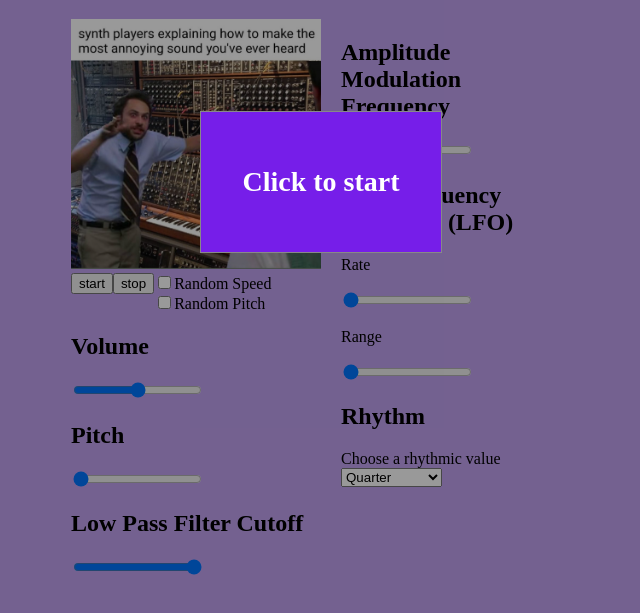
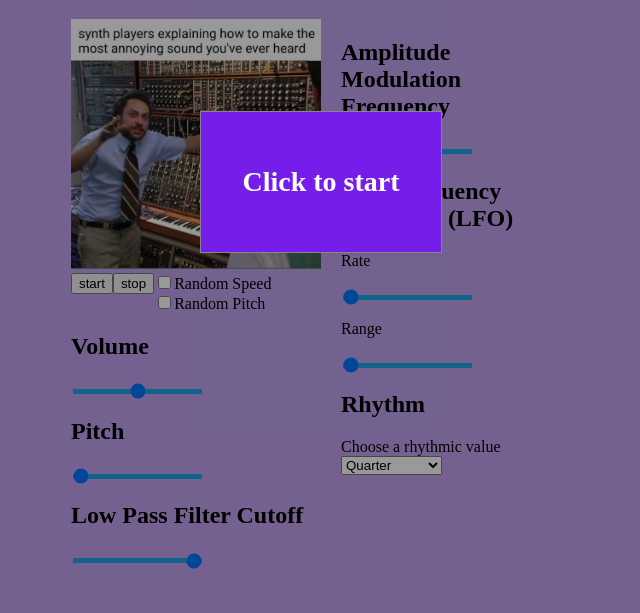
Before and after one commit to TrevorVillwock/synth_sandbox, a plain HTML site: page index.html in a window 1280 px wide. Shown: the part 81-694 px from the top of the page, without its empty margins (319-959 px from the left). Drawn offline with nearby package versions, Linux system fonts and the light colour scheme.

Commit message:
styles sliders

```diff
--- a/styles.css
+++ b/styles.css
@@ -99,12 +99,11 @@ h2 {
     text-align: center;
 }
 
-/*
 .control-slider {
     appearance: none;  /* Override default CSS styles */
-    /* background: #1ea5e9;
+    background: #1ea5e9;
+    height: 5px;
 }
-*/
 
 /* Uncomment this to display a red border around each html element.
 The asterisk (*) stands for all elements. */
```
Also changed, not shown: 2 other files.
